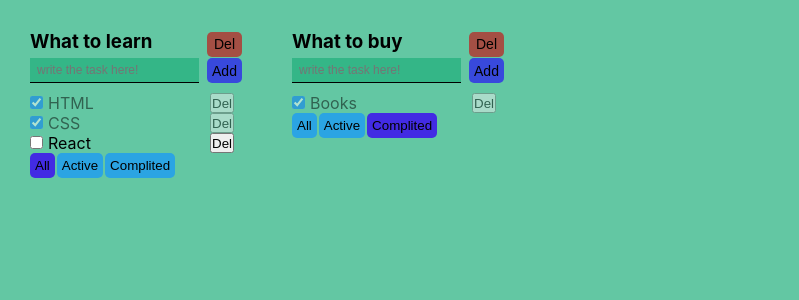
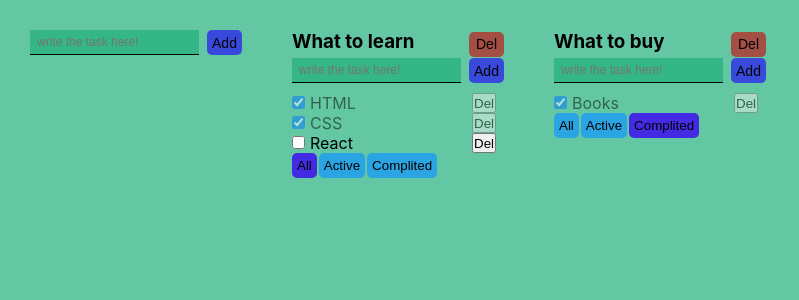
Before and after one commit to Izzat3001/todolist-react-ts, a React (Create React App) app: page / in a window 1280 px wide. Shown: the top 300 px of the page, without its empty margins (0-799 px from the left). Built offline with nearby package versions, Linux system fonts and the light colour scheme.

Commit message:
component-change-title

```diff
--- /dev/null
+++ b/src/AddItemForm.tsx
@@ -0,0 +1,51 @@
+import React, {ChangeEvent, KeyboardEvent, useState} from "react";
+
+type AddItemFormPropsType = {
+    addItem: (title: string) => void;
+}
+
+export function AddItemForm(props: AddItemFormPropsType) {
+    const [addTaskTitle, setAddTaskTitle] = useState("");
+    const [error, setError] = useState<string | null>(null);
+
+    const onChangeAddTaskHandler = (e: ChangeEvent<HTMLInputElement>) => {
+        setAddTaskTitle(e.currentTarget.value);
+    }
+
+    const onKeyUphendler = (e: KeyboardEvent<HTMLInputElement>) => {
+        setError(null)
+        if (e.key === "Enter" && e.currentTarget.value.trim() !== " ") {
+            onClickAddTaskButton()
+        }
+    }
+
+    const onClickAddTaskButton = () => {
+        if (addTaskTitle.trim() !== "") {
+            props.addItem(addTaskTitle.trim());
+            setAddTaskTitle("")
+        } else {
+            setError("Title is required!")
+        }
+    }
+
+    return (
+        <div>
+            <div className='add-task'>
+                <input
+                    className={`input-add ${error ? " input-add-error" : ''}`}
+                    type="text" placeholder='write the task here!'
+                    value={addTaskTitle}
+                    onChange={onChangeAddTaskHandler}
+                    onKeyPress={onKeyUphendler}
+                />
+                <button
+                    className='btn-add'
+                    onClick={onClickAddTaskButton}
+                >
+                    Add
+                </button>
+            </div>
+            {error && (<div className="error-message">{error}</div>)}
+        </div>
+    )
+}
--- a/src/App.tsx
+++ b/src/App.tsx
@@ -1,15 +1,19 @@
 import React, {useState} from 'react';
 import './App.css';
-import {TodoList} from "./TodoList";
-import {TaskType} from "./TodoList";
+import {TaskType, TodoList} from "./TodoList";
 import {v1} from "uuid";
+import {AddItemForm} from "./AddItemForm";
 
 export type FilterValuesType = "all" | "completed" | "active";
 export type TypeTodoList = {
     id: string,
     title: string,
     filter: FilterValuesType,
-}
+};
+
+type TaskStateType = {
+    [key: string]: Array<TaskType>
+};
 
 function App() {
     const todoListId1 = v1();
@@ -17,9 +21,9 @@ function App() {
     const [todoLists, setTodoLists] = useState<Array<TypeTodoList>>([
         {id: todoListId1, title: 'What to learn', filter: "all"},
         {id: todoListId2, title: 'What to buy', filter: "completed"}
-    ])
+    ]);
 
-    const [tasksObj, setTasksObj] = useState({
+    const [tasksObj, setTasksObj] = useState <TaskStateType>({
         [todoListId1]: [
             {id: v1(), title: "HTML", isDone: true},
             {id: v1(), title: "CSS", isDone: true},
@@ -28,7 +32,7 @@ function App() {
         [todoListId2]: [
             {id: v1(), title: "Books", isDone: true},
         ]
-    })
+    });
 
     function handlDelet(id: string, todoListId: string) {
         const tasks = tasksObj[todoListId];
@@ -47,35 +51,63 @@ function App() {
         const newTasks = [task, ...tasks];
         tasksObj[todoListId] = newTasks;
         setTasksObj({...tasksObj});
-    }
+    };
 
     function changeFilter(value: FilterValuesType, todoListId: string) {
         const todoList = todoLists.find(t => t.id === todoListId);
         if (todoList) {
             todoList.filter = value;
-            setTodoLists([...todoLists])
-        }
-    }
+            setTodoLists([...todoLists]);
+        };
+    };
 
     function removeTodoList(todoListId: string) {
         const filteredTodoList = todoLists.filter(t => t.id !== todoListId);
         setTodoLists(filteredTodoList);
         delete tasksObj[todoListId];
-        setTasksObj({...tasksObj})
-    }
+        setTasksObj({...tasksObj});
+    };
 
 
     function changeStatus(taskId: string, isDone: boolean, todoListId: string) {
         const tasks = tasksObj[todoListId];
-        const task = tasks.find(t => t.id === taskId)
+        const task = tasks.find(t => t.id === taskId);
         if (task) {
-            task.isDone = isDone
-            setTasksObj({...tasksObj})
+            task.isDone = isDone;
+            setTasksObj({...tasksObj});
+        };
+    };
+
+    function changeTaskTitle(taskId: string, newTitle: string, todoListId: string) {
+        const tasks = tasksObj[todoListId];
+        const task = tasks.find(t => t.id === taskId);
+        if (task) {
+            task.title = newTitle;
+            setTasksObj({...tasksObj});
+        };
+    };
+
+    function changeTodoListTitle(id: string, newTitle: string) {
+        const todoList = todoLists.find(tl => tl.id === id);
+        if(todoList) {
+            todoList.title = newTitle;
+            setTodoLists([...todoLists]);
+        };
+    };
+
+    function addTodoList(title: string) {
+        let todoList: TypeTodoList = {
+            id: v1(),
+            title: title,
+            filter: "all"
         }
+        setTodoLists([todoList, ...todoLists])
+        setTasksObj({...tasksObj, [todoList.id]: []})
     }
 
     return (
         <div className="App">
+            <AddItemForm addItem={addTodoList} />
             {
                 todoLists.map((tl) => {
                     let tasksForTodoList = tasksObj[tl.id];
@@ -95,7 +127,9 @@ function App() {
                             changeFilter={changeFilter}
                             addTask={addTask}
                             changeStatusTask={changeStatus}
+                            changeTaskTitle={changeTaskTitle}
                             filterClass={tl.filter}
+                            changeTodoListTitle={changeTodoListTitle}
                             removeTodoList={removeTodoList}
                         />)
                 })
--- /dev/null
+++ b/src/EditableSpan.tsx
@@ -0,0 +1,28 @@
+import {ChangeEvent, useState} from "react";
+
+type EditableSpanType ={
+    title: string,
+    onChange: (newValue: string) => void
+};
+
+export function EditableSpan(props: EditableSpanType) {
+    const [editMode, setEditMode] = useState(false);
+    const [title, setTitle] = useState("");
+
+    const activateEditMode = () => {
+        setEditMode(true);
+        setTitle(props.title)
+    };
+
+    const activateWievEditMode = () => {
+        setEditMode(false);
+        props.onChange(title);
+    };
+
+    const onChangeTitleHandler = (e: ChangeEvent<HTMLInputElement>) => setTitle(e.currentTarget.value);
+
+    return editMode
+        ? <input value={title} onChange={onChangeTitleHandler} onBlur={activateWievEditMode} autoFocus />
+        : <span onDoubleClick={activateEditMode}>{props.title}</span>
+
+};
--- a/src/TodoList.tsx
+++ b/src/TodoList.tsx
@@ -1,6 +1,8 @@
-import React, {ChangeEvent, KeyboardEvent, useState} from "react";
+import React, {ChangeEvent} from "react";
 import './App.css'
 import {FilterValuesType} from "./App";
+import {AddItemForm} from "./AddItemForm";
+import {EditableSpan} from "./EditableSpan";
 
 export type TaskType = {
     id: string,
@@ -15,34 +17,15 @@ type PropsType = {
     changeFilter: (value: FilterValuesType, todoListId: string) => void
     addTask: (title: string, todoListId: string) => void
     changeStatusTask: (taskId: string, isDone: boolean, todoListId: string) => void
+    changeTaskTitle: (taskId: string, newTitle: string, todoListId: string) => void
+    changeTodoListTitle: (id: string, newTitle: string) => void
     filterClass: FilterValuesType
     removeTodoList: (todoListId: string) => void
 }
+
 export function TodoList(props: PropsType) {
-    const [addTaskTitle, setAddTaskTitle] = useState("");
-    const [error, setError] = useState<string | null>(null)
 
-    const onChangeAddTaskHandler = (e: ChangeEvent<HTMLInputElement>) => {
-        setAddTaskTitle(e.currentTarget.value);
-    }
-
-    const onKeyUphendler = (e: KeyboardEvent<HTMLInputElement>) => {
-        setError(null)
-        if (e.key === "Enter" && e.currentTarget.value.trim() !== " ") {
-            onClickAddTaskButton()
-        }
-    }
-
-    const onClickAddTaskButton = () => {
-        if (addTaskTitle.trim() !== "") {
-            props.addTask(addTaskTitle.trim(), props.id);
-            setAddTaskTitle("")
-        } else {
-            setError("Title is required!")
-        }
-    }
-
-    const removeTodoList= () => {
+    const removeTodoList = () => {
         props.removeTodoList(props.id)
     }
 
@@ -58,29 +41,24 @@ export function TodoList(props: PropsType) {
         props.changeFilter("completed", props.id)
     }
 
+    const addTask = (title: string) => {
+        props.addTask(title, props.id)
+    }
+
+    const changeTodoListTitle = (newTitle: string) => {
+        props.changeTodoListTitle(props.id, newTitle)
+    }
+
     return (
         <div>
             <div className="header-top">
-                <h3 className='top-title'>{props.title}</h3>
+                <h3 className='top-title'>
+                    <EditableSpan title={props.title} onChange={changeTodoListTitle} />
+                </h3>
                 <button className='btn-remove' onClick={removeTodoList}>Del</button>
             </div>
 
-            <div className='add-task'>
-                <input
-                    className={`input-add ${error ? " input-add-error" : ''}`}
-                    type="text" placeholder='write the task here!'
-                    value={addTaskTitle}
-                    onChange={onChangeAddTaskHandler}
-                    onKeyPress={onKeyUphendler}
-                />
-                <button
-                    className='btn-add'
-                    onClick={onClickAddTaskButton}
-                >
-                    Add
-                </button>
-            </div>
-            {error && (<div className="error-message">{error}</div>)}
+            <AddItemForm addItem={addTask} />
             <ul className="tasks-list">
                 {
                     props.tasks.map((t) => {
@@ -90,6 +68,9 @@ export function TodoList(props: PropsType) {
                         const changeStatus = (e: ChangeEvent<HTMLInputElement>) => {
                             props.changeStatusTask(t.id, e.currentTarget.checked, props.id)
                         }
+                        const changeTitle = (newTitle: string) => {
+                            props.changeTaskTitle(t.id, newTitle, props.id)
+                        }
                         return <li key={t.id} className={`tasks ${t.isDone ? "completed" : ""}`}>
                             <div>
                                 <input
@@ -98,9 +79,7 @@ export function TodoList(props: PropsType) {
                                     onChange={changeStatus}
                                     checked={t.isDone}
                                 />
-                                <span>
-                                {t.title}
-                            </span>
+                                <EditableSpan title={t.title} onChange={changeTitle}/>
                             </div>
                             <button
                                 className='remuve-btn'
```
